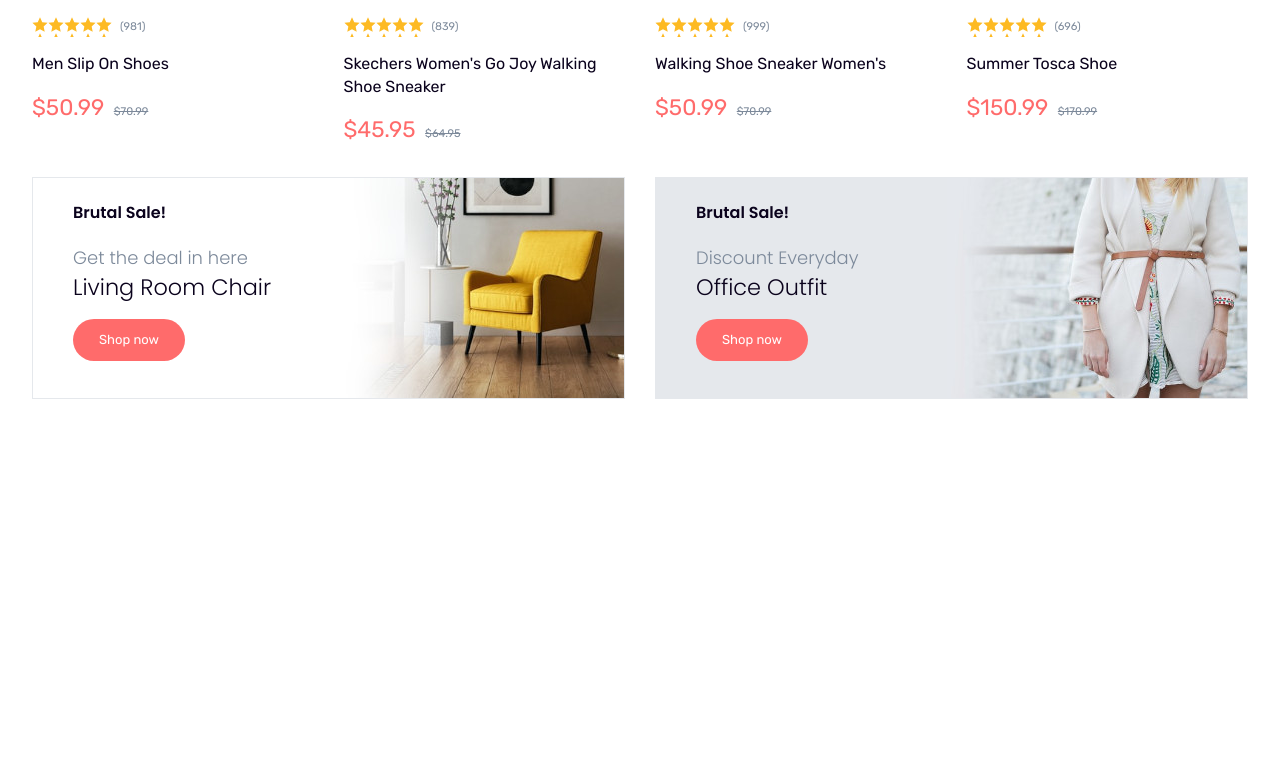
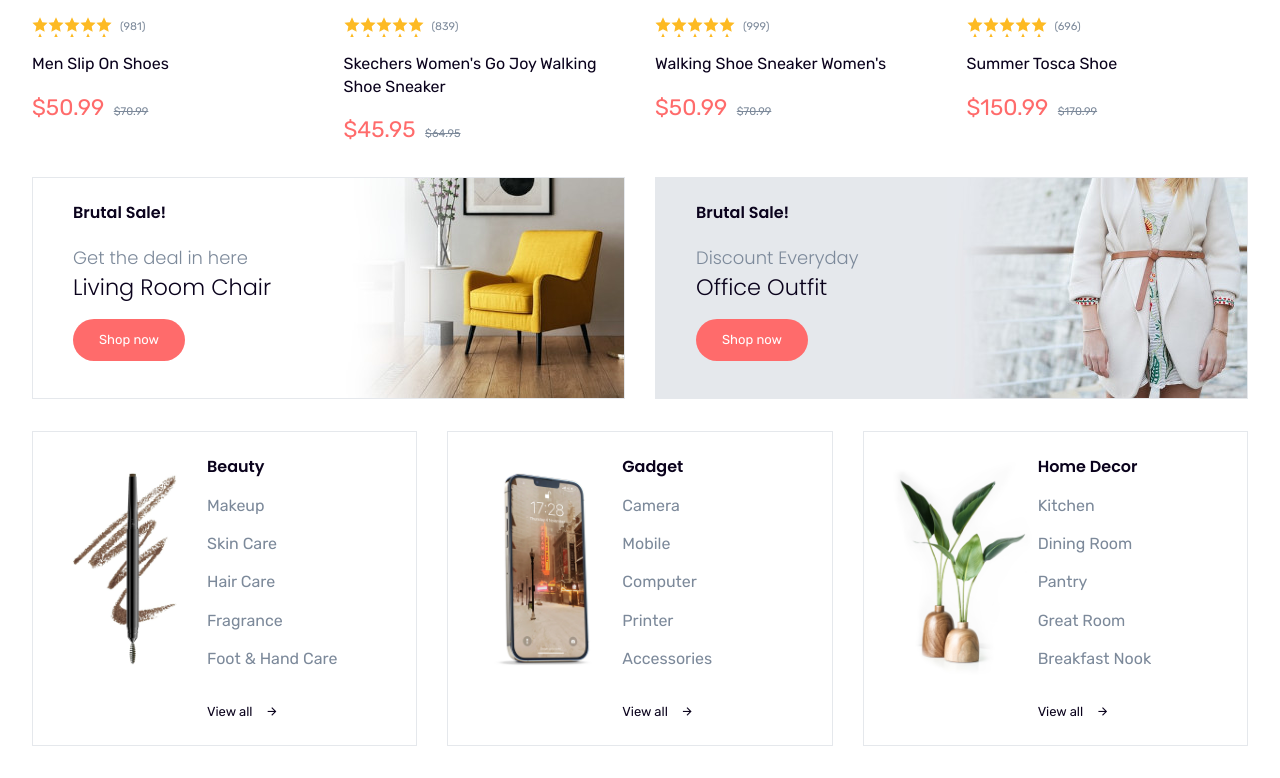
Before and after one commit to EkramH/flexx-ecommerce, a plain HTML site: page index.html in a window 1280 px wide. Shown: the part 2789-3567 px from the top of the page. Before the commit the page ends 3220 px from the top, so only its background shows below. Drawn offline with nearby package versions, Linux system fonts and the light colour scheme.

Commit message:
products categories done

```diff
--- a/index.html
+++ b/index.html
@@ -1246,6 +1246,75 @@
                                     </div>
                                 </div>
                             </div>
+                            <!-- ---** Product Categories **--- -->
+                            <div class="product-categories flexwrap">
+                                <div class="row">
+                                    <div class="item">
+                                        <div class="image">
+                                            <img src="assets/banner/procat1.jpg" alt="">
+                                        </div>
+                                        <div class="content mini-links">
+                                            <h4>Beauty</h4>
+                                            <ul class="flexcol">
+                                                <li><a href="#">Makeup</a></li>
+                                                <li><a href="#">Skin Care</a></li>
+                                                <li><a href="#">Hair Care</a></li>
+                                                <li><a href="#">Fragrance</a></li>
+                                                <li><a href="#">Foot & Hand Care</a></li>
+                                            </ul>
+                                            <div class="second-links">
+                                                <a href="#" class="view-all">
+                                                    View all<i class="ri-arrow-right-line"></i>
+                                                </a>
+                                            </div>
+                                        </div>
+                                    </div>
+                                </div>
+                                <div class="row">
+                                    <div class="item">
+                                        <div class="image">
+                                            <img src="assets/banner/procat2.jpg" alt="">
+                                        </div>
+                                        <div class="content mini-links">
+                                            <h4>Gadget</h4>
+                                            <ul class="flexcol">
+                                                <li><a href="#">Camera</a></li>
+                                                <li><a href="#">Mobile</a></li>
+                                                <li><a href="#">Computer</a></li>
+                                                <li><a href="#">Printer</a></li>
+                                                <li><a href="#">Accessories</a></li>
+                                            </ul>
+                                            <div class="second-links">
+                                                <a href="#" class="view-all">
+                                                    View all<i class="ri-arrow-right-line"></i>
+                                                </a>
+                                            </div>
+                                        </div>
+                                    </div>
+                                </div>
+                                <div class="row">
+                                    <div class="item">
+                                        <div class="image">
+                                            <img src="assets/banner/procat3.jpg" alt="">
+                                        </div>
+                                        <div class="content mini-links">
+                                            <h4>Home Decor</h4>
+                                            <ul class="flexcol">
+                                                <li><a href="#">Kitchen</a></li>
+                                                <li><a href="#">Dining Room</a></li>
+                                                <li><a href="#">Pantry</a></li>
+                                                <li><a href="#">Great Room</a></li>
+                                                <li><a href="#">Breakfast Nook</a></li>
+                                            </ul>
+                                            <div class="second-links">
+                                                <a href="#" class="view-all">
+                                                    View all<i class="ri-arrow-right-line"></i>
+                                                </a>
+                                            </div>
+                                        </div>
+                                    </div>
+                                </div>
+                            </div>
                         </div>
                     </div>
                 </div>
--- a/style.css
+++ b/style.css
@@ -1055,6 +1055,31 @@ Header End
 .banner .primary-button {
   z-index: 3;
 }
+
+/* ---* product-categories *--- */
+.banners .product-categories .item {
+  display: flex;
+  padding: 1.5em;
+}
+
+.banners .product-categories .image {
+  max-width: 150px;
+}
+
+.mini-links ul {
+  font-style: var(--font-smaller);
+  color: var(--light-text-color);
+  margin-top: 1em;
+}
+
+.banners .second-links {
+  margin-top: 2em;
+}
+
+.mini-links li a:hover {
+  text-decoration: underline;
+}
+
 /* ----------- ***
  Banner End
 *** ----------- */
@@ -1278,7 +1303,8 @@ Responsive
   }
 
   /* ------ Products ------ */
-  .trending .products {
+  .trending .products,
+  .product-categories .row {
     flex: 0 0 33.3333%;
   }
 
```
